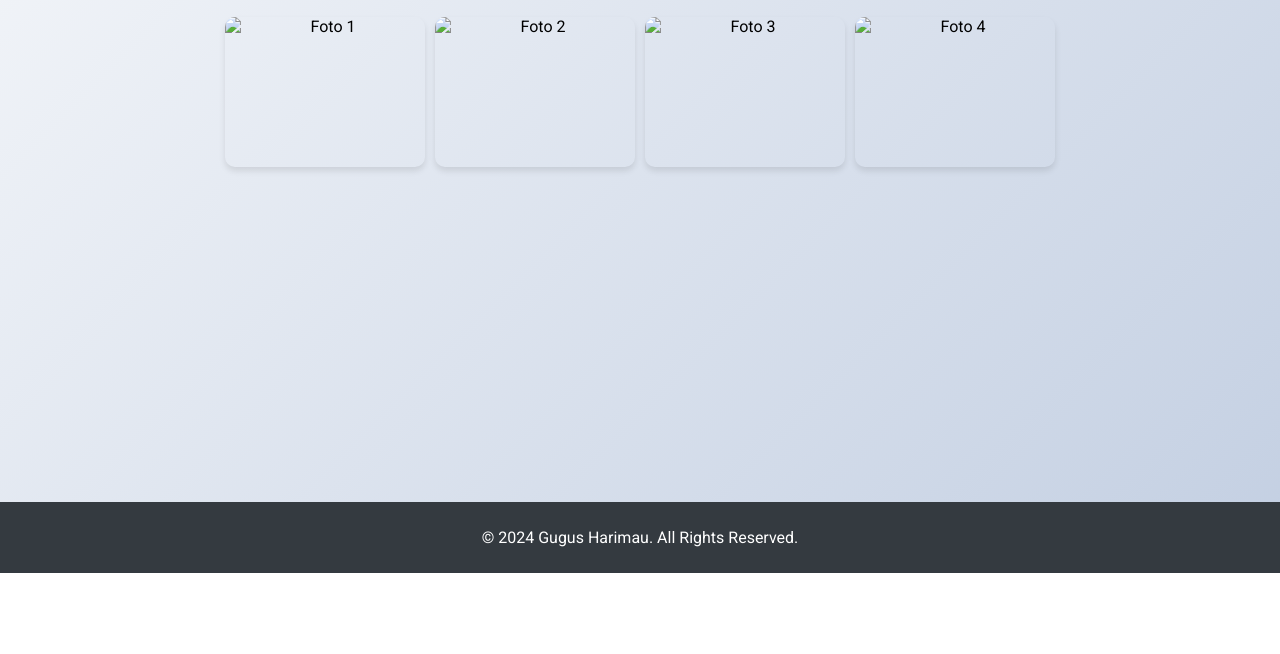
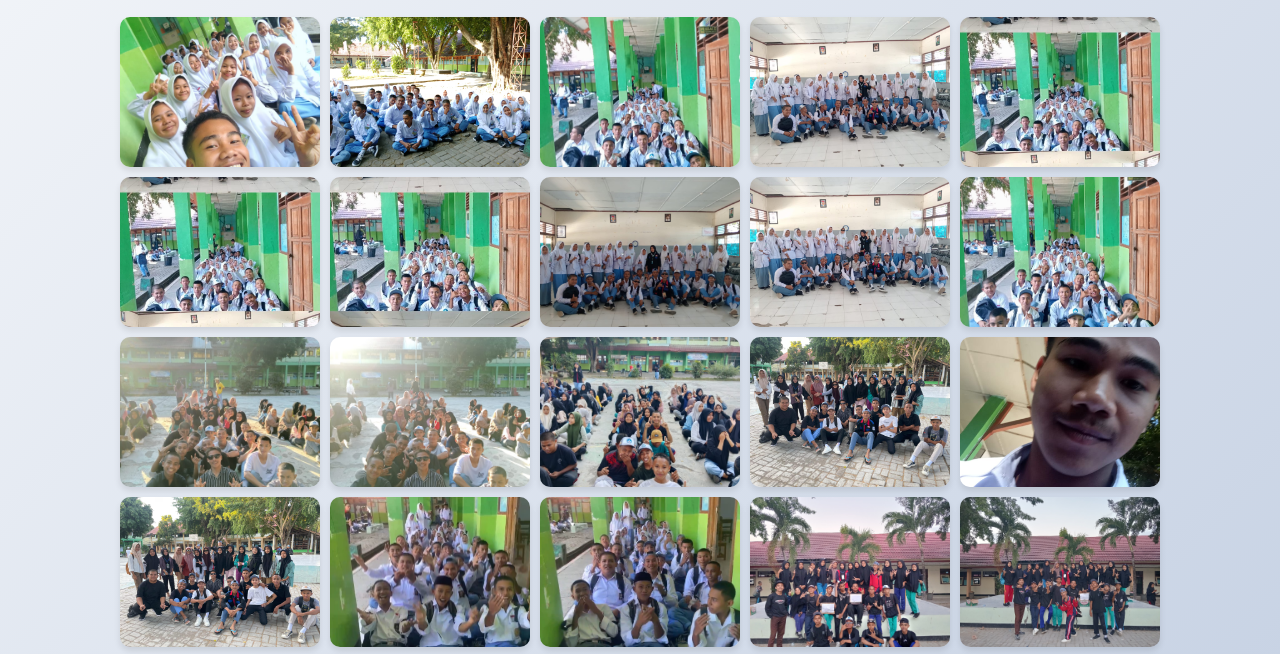
Before and after one commit to Dexxxxx123/Gugus-Harimau, a plain HTML site: page index.html in a window 1280 px wide. Shown: the part 227-881 px from the top of the page. Before the commit the page ends 800 px from the top, so only its background shows below. Drawn offline with Linux system fonts and the light colour scheme.

Commit message:
Update index.html

```diff
--- a/index.html
+++ b/index.html
@@ -16,10 +16,30 @@
         <section class="gallery">
             <h2>Gallery</h2>
             <div class="photos">
-                <img src="foto1.jpg" alt="Foto 1">
-                <img src="foto2.jpg" alt="Foto 2">
-                <img src="foto3.jpg" alt="Foto 3">
-                <img src="foto4.jpg" alt="Foto 4">
+                <img src="IMG-20240717-WA0556.jpg" alt="Foto 1">
+                <img src="IMG-20240717-WA0560.jpg" alt="Foto 2">
+                <img src="IMG-20240717-WA0562.jpg" alt="Foto 3">
+                <img src="IMG-20240717-WA0555.jpg" alt="Foto 4">
+                <img src="IMG-20240717-WA0554(1).jpg" alt="Foto 5">
+                <img src="IMG-20240717-WA0554.jpg" alt="Foto 6">
+                <img src="IMG-20240717-WA0563.jpg" alt="Foto 7">
+                <img src="IMG-20240717-WA0564.jpg" alt="Foto 8">
+                <img src="IMG-20240717-WA0553.jpg" alt="Foto 9">
+                <img src="IMG-20240717-WA0565.jpg" alt="Foto 10">
+                <img src="IMG-20240717-WA0566.jpg" alt="Foto 11">
+                <img src="IMG-20240717-WA0567.jpg" alt="Foto 12">
+                <img src="IMG-20240717-WA0568.jpg" alt="Foto 13">
+                <img src="IMG-20240717-WA0552.jpg" alt="Foto 14">
+                <img src="IMG-20240717-WA0551.jpg" alt="Foto 15">
+                <img src="IMG-20240717-WA0549.jpg" alt="Foto 16">
+                <img src="IMG-20240717-WA0546.jpg" alt="Foto 17">
+                <img src="IMG-20240717-WA0545.jpg" alt="Foto 18">
+                <img src="IMG-20240717-WA0508.jpg" alt="Foto 19">
+                <img src="IMG-20240717-WA0506.jpg" alt="Foto 20">
+                <img src="IMG-20240717-WA0510.jpg" alt="Foto 21">
+                <img src="IMG-20240717-WA0512.jpg" alt="Foto 22">
+                <img src="IMG-20240717-WA0514.jpg" alt="Foto 23">
+                <img src="IMG-20240717-WA0504.jpg" alt="Foto 24">
             </div>
         </section>
     </main>
```
